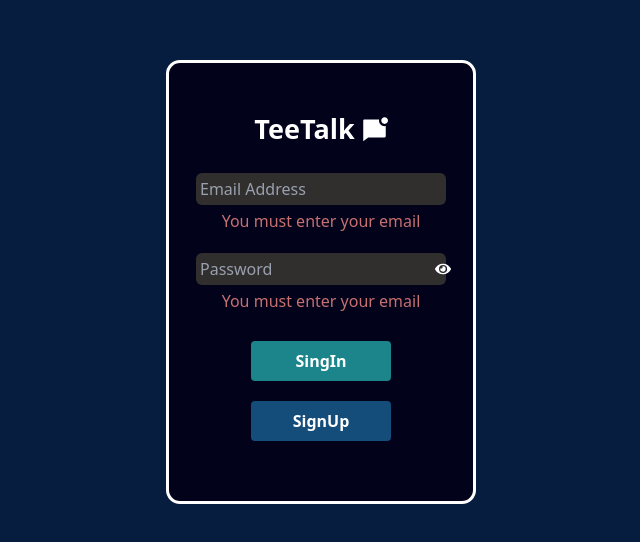
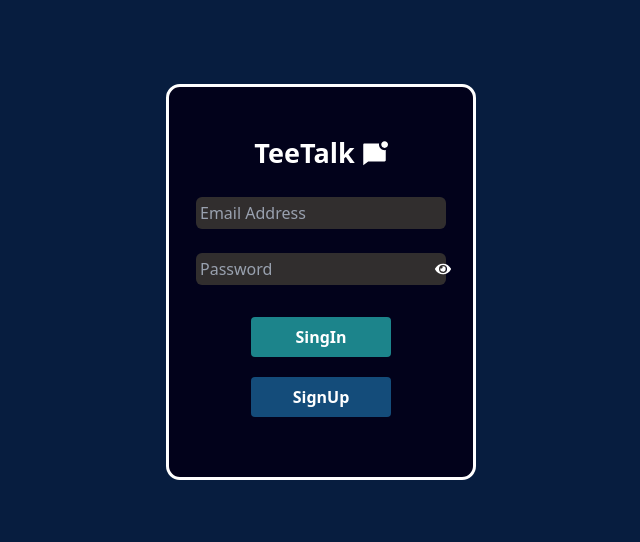
Before and after one commit to moshiurhossain/ReactChatApp-TeeTalk, a React (Vite) app: page / in a window 1280 px wide. Shown: the part 168-710 px from the top of the page, without its empty margins (319-959 px from the left). Built offline with nearby package versions, Linux system fonts and the light colour scheme.

Commit message:
signup-p empty input error handle complete

```diff
--- a/src/pages/Singin.jsx
+++ b/src/pages/Singin.jsx
@@ -13,9 +13,12 @@ const Singin = () => {
     const [password,setpassword]=useState('')
     const [passwordError,setpasswordError]=useState('')
     // -------------------------------------------------//
-    const handleSubmit=()=>{
+    const handleSubmit=(e)=>{
       e.preventDefault()
       console.log('done')
+      // -------------------------------
+      if(!email) return setemailError('you must enter your email')
+      if(!password) return setpasswordError('you must enter your password')
     }
 
 
@@ -24,7 +27,7 @@ const Singin = () => {
 
     <section id='signin' className=' w-full h-screen  flex items-center bg-[#071d3f] '>
 
-        <form onSubmit={handleSubmit} className='w-[310px] py-[60px] bg-[#02021b] pt-4 mx-auto mt-[100px] rounded-[14px] border-[3px] border-white'>
+        <div  className='w-[310px] py-[60px] bg-[#02021b] pt-4 mx-auto mt-[100px] rounded-[14px] border-[3px] border-white'>
             <div className="iconbox mx-auto w-[50%] flex items-center justify-center gap-1.5 font-bold text-[27px] mt-[30px] text-white">
                 TeeTalk<RiChatUnreadFill />
             </div>
@@ -36,7 +39,7 @@ const Singin = () => {
             className='w-[250px] p-1 bg-[#312e2e] rounded-[6px] outline-0 mt-2 text-white placeholder-gray-400'
             type="text"
             placeholder='Email Address' />
-            <p className='text-[#c77070] mt-1'>You must enter your email</p>
+            <p className='text-[#c77070] mt-1'>{emailError}</p>
             {/* email end */}
             {/* password start */}
             <div className='w-[250px] bg-[#312e2e] mt-5 p-1 rounded-[6px] flex justify-between'>
@@ -46,7 +49,7 @@ const Singin = () => {
             placeholder='Password'/>
   <button className=' w-[30px] cursor-pointer p-1 ' onClick={()=>{setShow(!show)}}>{show?<FaEyeSlash className='text-white'/>:<FaEye className='text-white'/>}</button>
             </div>
-            <p className='text-[#c77070] mt-1'>You must enter your email</p>
+            <p className='text-[#c77070] mt-1'>{passwordError}</p>
               {/* password end */}
             </div>
               {/* input box ends */}
@@ -54,6 +57,7 @@ const Singin = () => {
             <div className="buttonbox flex flex-col">
               <button
               type='submit'
+              onClick={handleSubmit}
               className='w-[140px] py-2 bg-[#1c848b] cursor-pointer rounded-[4px] text-white h-[40px] mx-auto mt-[20px] font-semibold  flex items-center justify-center'>SingIn</button>
               <Link to='/reg' className='w-[140px] cursor-pointer bg-[#144c7a]   rounded-[4px] text-white h-[40px] mx-auto mt-[20px] font-semibold  flex items-center justify-center' >SignUp</Link>
 
@@ -61,7 +65,7 @@ const Singin = () => {
              {/* Button box ends */}
 
 
-        </form>
+        </div>
 
     </section>
 
```
